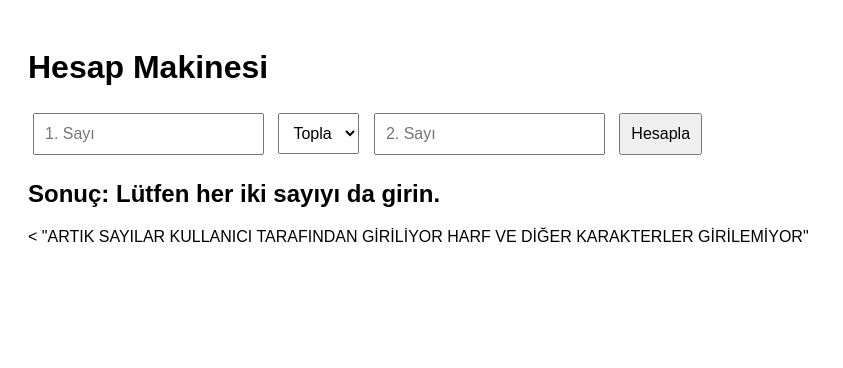
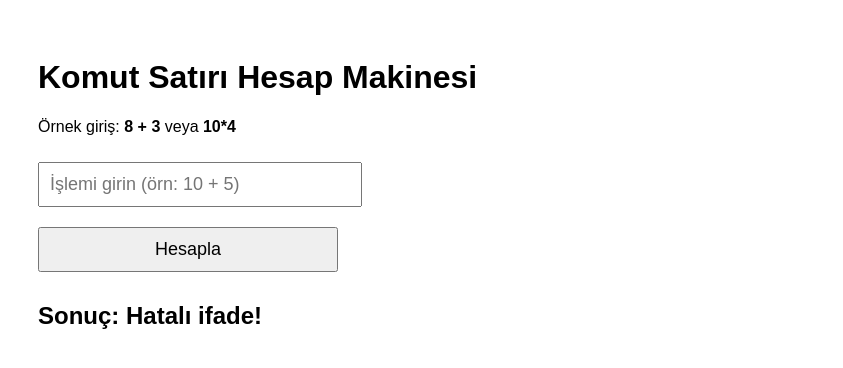
Before and after one commit to Furkan575/calculator, a plain HTML site: page index.html in a window 1280 px wide. Both pictures are taken after a click on the button "Hesapla". Shown: the whole page, without its empty margins (0-843 px from the left). Drawn offline with Linux system fonts and the light colour scheme.

```diff
--- a/index.html
+++ b/index.html
@@ -2,63 +2,48 @@
 <html lang="tr">
 <head>
   <meta charset="UTF-8">
-  <title>Basit Hesap Makinesi</title>
+  <title>Komut Satırı Hesap Makinesi</title>
   <style>
     body {
       font-family: Arial, sans-serif;
-      padding: 20px;
+      padding: 30px;
     }
-    input, select, button {
-      margin: 5px;
+    input, button {
+      font-size: 18px;
       padding: 10px;
-      font-size: 16px;
+      margin: 10px 0;
+      width: 300px;
     }
   </style>
 </head>
 <body>
 
-  <h1>Hesap Makinesi</h1>
+  <h1>Komut Satırı Hesap Makinesi</h1>
 
-  <input type="number" id="num1" placeholder="1. Sayı">
-  <select id="operator">
-    <option value="+">Topla</option>
-    <option value="-">Çıkar</option>
-    <option value="*">Çarp</option>
-    <option value="/">Böl</option>
-  </select>
-  <input type="number" id="num2" placeholder="2. Sayı">
-
+  <p>Örnek giriş: <strong>8 + 3</strong> veya <strong>10*4</strong></p>
+  <input type="text" id="expression" placeholder="İşlemi girin (örn: 10 + 5)">
+  <br>
   <button onclick="hesapla()">Hesapla</button>
 
   <h2>Sonuç: <span id="sonuc">---</span></h2>
 
   <script>
     function hesapla() {
-      const num1 = parseFloat(document.getElementById("num1").value);
-      const num2 = parseFloat(document.getElementById("num2").value);
-      const operator = document.getElementById("operator").value;
-      let sonuc;
+      const ifade = document.getElementById("expression").value;
 
-      if (isNaN(num1) || isNaN(num2)) {
-        sonuc = "Lütfen her iki sayıyı da girin.";
-      } else {
-        switch(operator) {
-          case "+": sonuc = num1 + num2; break;
-          case "-": sonuc = num1 - num2; break;
-          case "*": sonuc = num1 * num2; break;
-          case "/":
-            if (num2 === 0) {
-              sonuc = "0'a bölünemez!";
-            } else {
-              sonuc = num1 / num2;
-            }
-            break;
+      try {
+        // Güvenlik için sadece izin verilen karakterleri kontrol et
+        if (!/^[0-9+\-*/().\s]+$/.test(ifade)) {
+          throw new Error("Geçersiz karakter kullandınız!");
         }
+
+        const sonuc = eval(ifade);
+        document.getElementById("sonuc").textContent = sonuc;
+      } catch (e) {
+        document.getElementById("sonuc").textContent = "Hatalı ifade!";
       }
-
-      document.getElementById("sonuc").textContent = sonuc;
     }
   </script>
 
-<
-"ARTIK SAYILAR KULLANICI TARAFINDAN GİRİLİYOR HARF VE DİĞER KARAKTERLER GİRİLEMİYOR"
+</body>
+</html>
```
